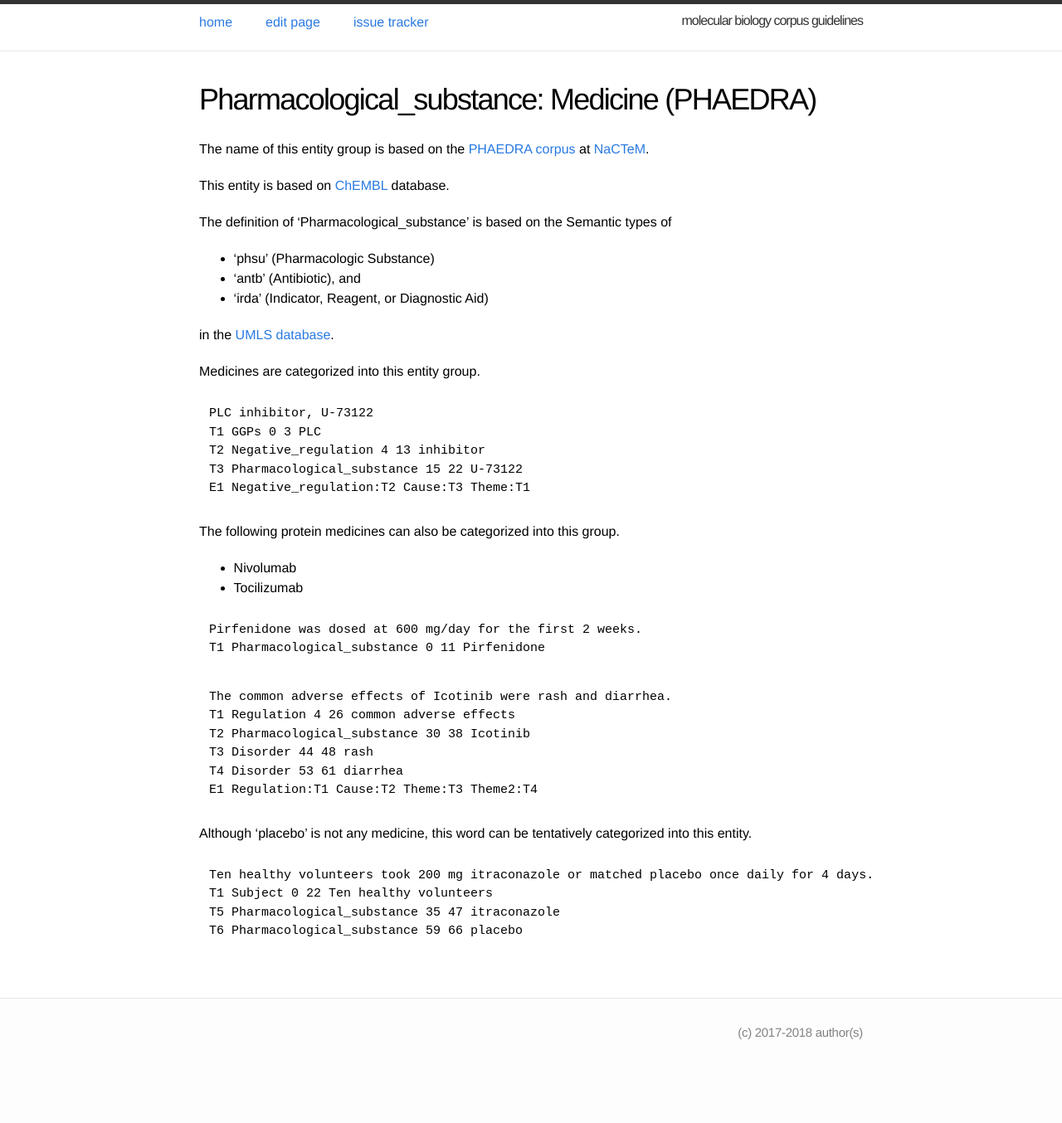
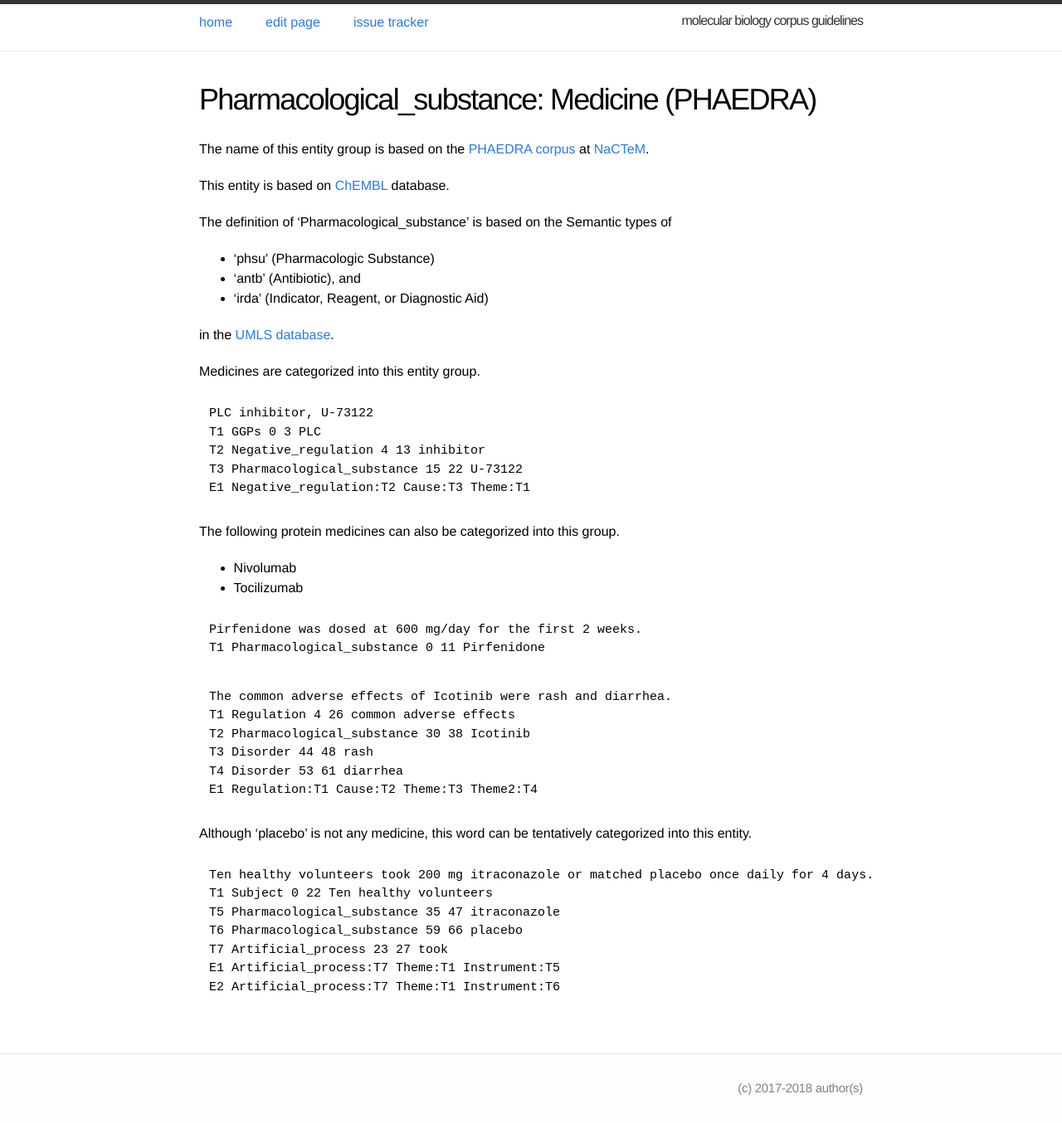
Before and after one commit to ezcatdb/molbiol_lung_corpus-guidelines, a Jekyll site: the page built from _entity/Pharmacological_substance.md, in a window 1280 px wide. Shown: the whole page at 83% size. Built offline with Jekyll 4.4.1, drawn with Linux system fonts in a browser that asks for light colours; before the commit the page ends 1286 px from its top, so only the background shows below that.

Commit message:
correction of sample sentence in _entity/Pharmacological_substance.md

```diff
--- a/_entity/Pharmacological_substance.md
+++ b/_entity/Pharmacological_substance.md
@@ -53,6 +53,9 @@ Ten healthy volunteers took 200 mg itraconazole or matched placebo once daily fo
 T1 Subject 0 22 Ten healthy volunteers
 T5 Pharmacological_substance 35 47 itraconazole
 T6 Pharmacological_substance 59 66 placebo
+T7 Artificial_process 23 27 took
+E1 Artificial_process:T7 Theme:T1 Instrument:T5
+E2 Artificial_process:T7 Theme:T1 Instrument:T6
 ~~~
 
 <!-- details -->
```
